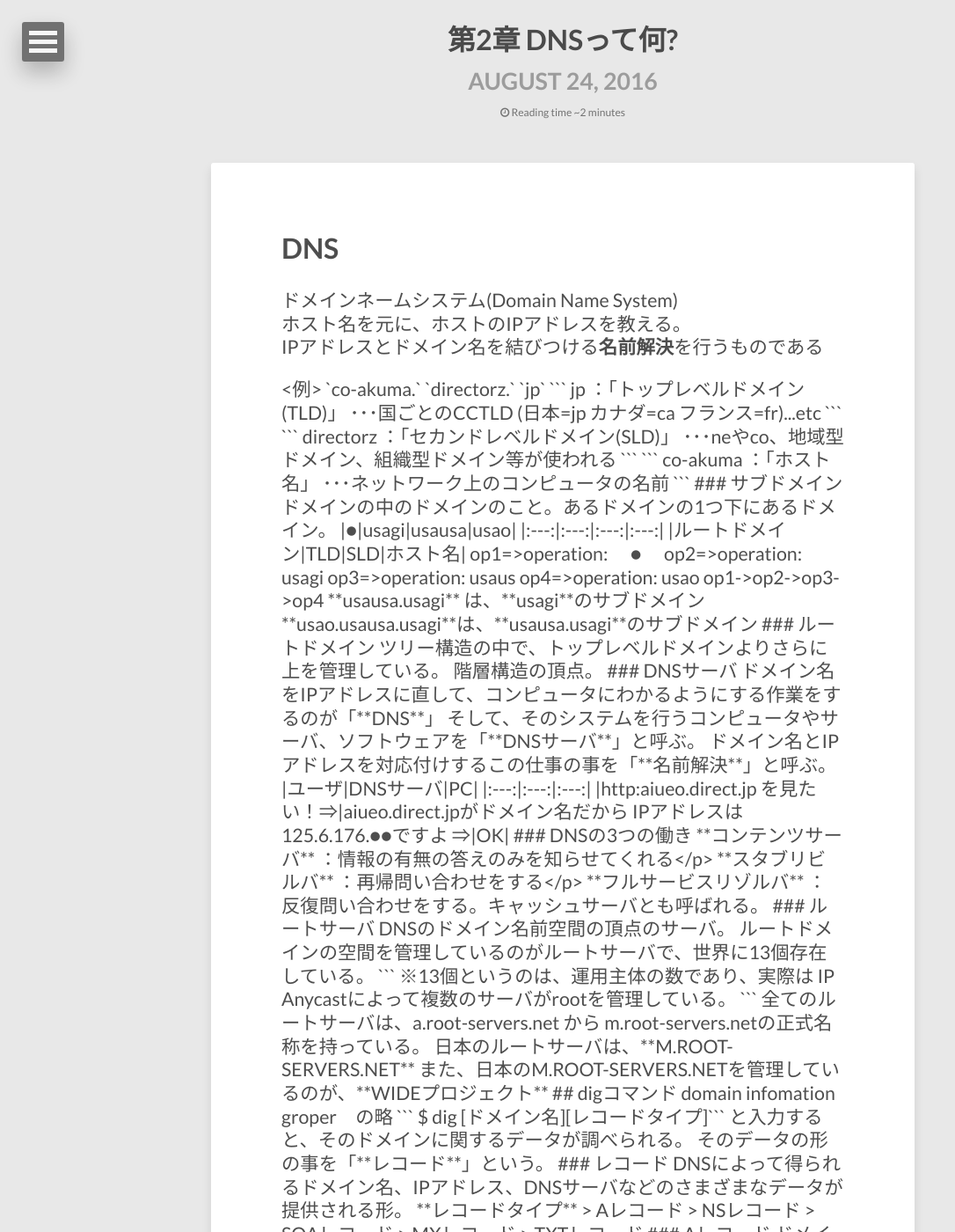
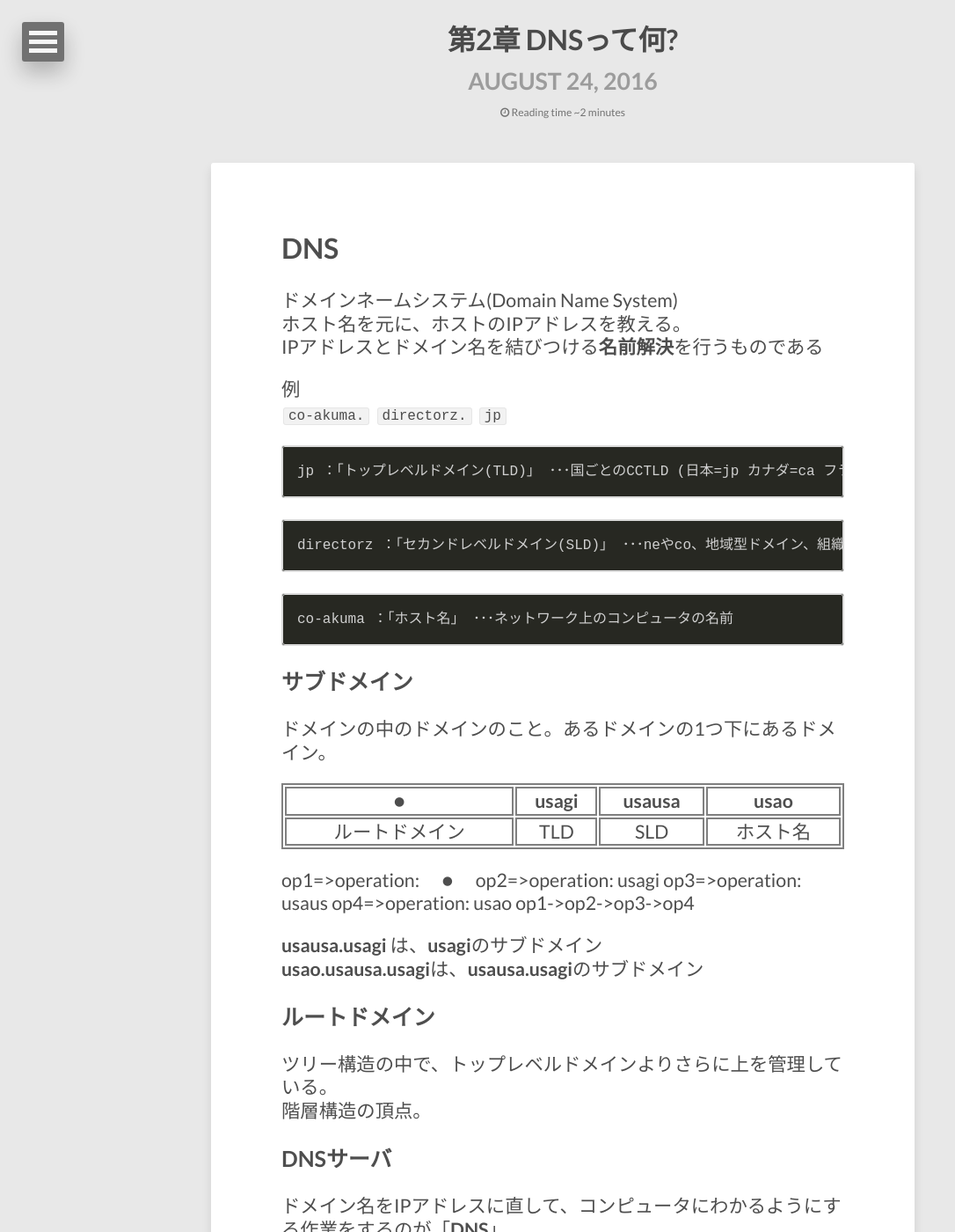
Before and after one commit to tayamagu/tayamagu.github.io, a Jekyll site: the page built from _posts/2016-08-24-koakuma02.md, in a window 1280 px wide and 1400 px high. Shown: the whole window at 88% size, without its empty margins (0-1086 px from the left). Built offline with Jekyll 4.4.1, drawn with Linux system fonts in a browser that asks for light colours; nearby versions of some CDN libraries; some of the changed text lies outside the part shown.

Commit message:
no message

````diff
--- a/_posts/2016-08-24-koakuma02.md
+++ b/_posts/2016-08-24-koakuma02.md
@@ -12,8 +12,7 @@ category: 小悪魔女子大生日記
 ホスト名を元に、ホストのIPアドレスを教える。
 IPアドレスとドメイン名を結びつける**名前解決**を行うものである
 
-<例>
-
+例
 `co-akuma.` `directorz.` `jp`
 ```
 jp ：「トップレベルドメイン(TLD)」 ･･･国ごとのCCTLD (日本=jp カナダ=ca フランス=fr)...etc
````
